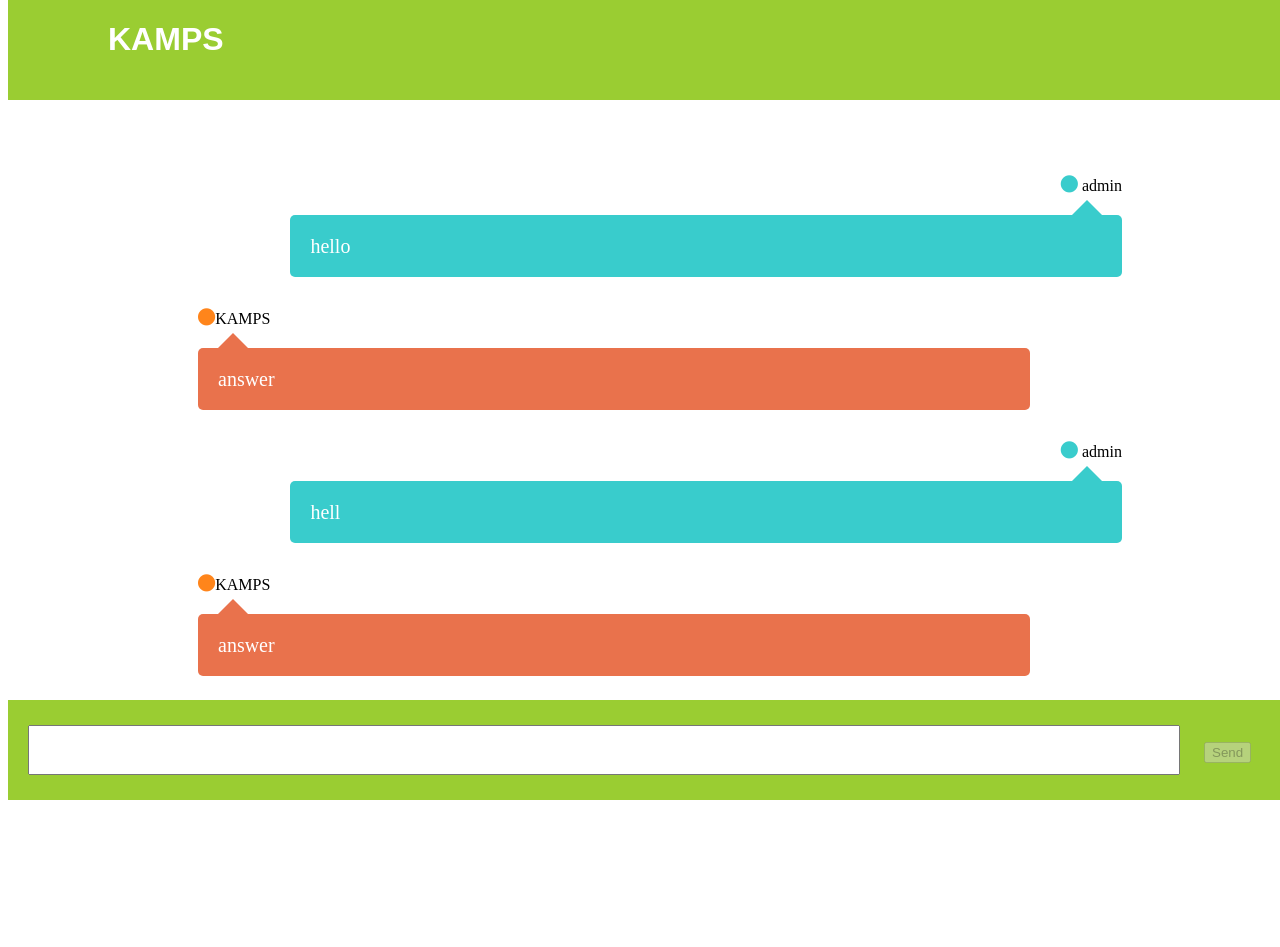
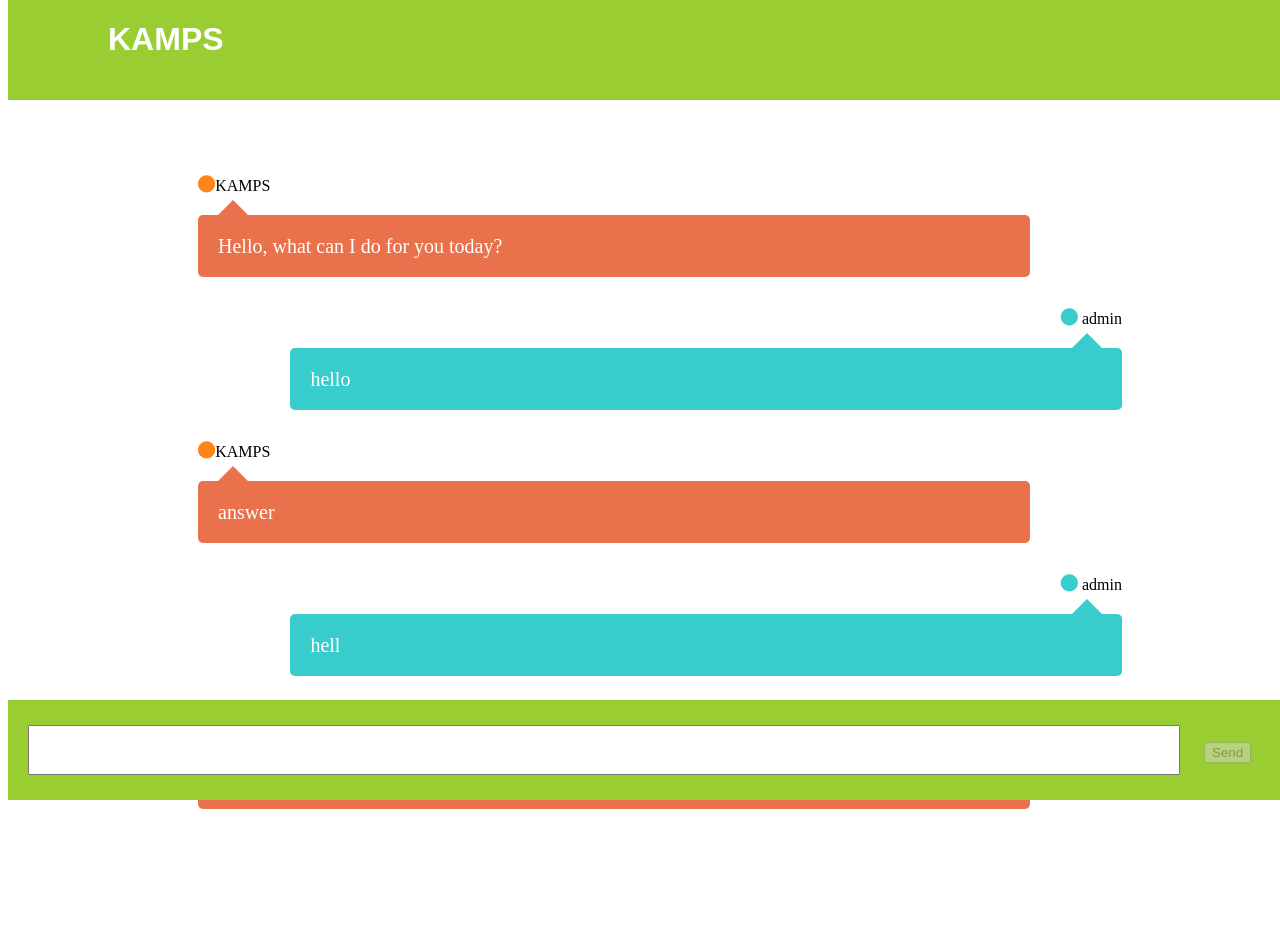
Before and after one commit to sahilpwr/ChatBot, a Django app: page /home/ in a window 1280 px wide. Before the commit the page ends 800 px from the top, so only its background shows below. Run offline with Django 3.2, Linux system fonts and the light colour scheme; a user stored in the database is signed in; data comes from the database, SQL or seed files in the repository; both versions use the stored data as it was after the commit; some libraries are stand-ins or nearby versions.

Commit message:
clean UI that takes in a question and returns "answer" from the "backend"

```diff
--- a/alpha/templates/beta/kamps.html
+++ b/alpha/templates/beta/kamps.html
@@ -23,6 +23,12 @@
             </div>
             <div class="chat-history" id="msg-list-div" >
                 <ul id="msg-list" class="chat-ul">
+                    <li class="clearfix">
+                                <div class="message-data">
+                                    <span class="message-data-name"><i class="fa fa-circle me"></i>KAMPS</span>
+                                </div>
+                                <div class="message me-message"> Hello, what can I do for you today? </div>
+                            </li>
                     {% for obj in chat %}
                         {% if obj.user == request.user %}
                             <li class="clearfix">
@@ -41,7 +47,7 @@
 
                         {% endif %}
                     {% empty %}
-                        <li class="float-right">No messages yet!</li>
+
                     {% endfor %}
                     <script>
 {#                        var chatlist = document.getElementById('msg-list-div');#}
--- /dev/null
+++ b/alpha/test.py
@@ -0,0 +1,4 @@
+def hello(user_input):
+    return ("answer")
+
+#
--- a/alpha/urls.py
+++ b/alpha/urls.py
@@ -9,4 +9,5 @@ urlpatterns = [
 
     url(r'^post/$', views.Post, name='post'),
     url(r'^messages/$', views.Messages, name='messages'),
+    # url(r'^tester/$', views.Tester, name='tester'),
 ]
--- a/alpha/views.py
+++ b/alpha/views.py
@@ -4,6 +4,7 @@ from django.http import HttpResponse, HttpResponseRedirect, JsonResponse
 from chat_app import settings
 
 from .models import Chat
+from .test import hello
 
 def Login(request):
     next = request.GET.get('next', '/home/')
@@ -32,16 +33,21 @@ def Home(request):
     return render(request, "beta/kamps.html", {'home': 'active', 'chat': c})
 
 def Post(request):
+
     if request.method == "POST":
         msg = request.POST.get('msgbox', None)
-        rly=request.POST.get('rlybox', None)
-        c = Chat(user=request.user, message=msg, reply=rly)
+        returner = hello(msg)
+        c = Chat(user=request.user, message=msg, reply=returner)
         if msg != '':
             c.save()
-        return JsonResponse({ 'msg': msg, 'user': c.user.username, 'rly':rly })
+        return JsonResponse({ 'msg': msg, 'user': c.user.username, 'rly':returner })
     else:
         return HttpResponse('Request must be POST.')
 
 def Messages(request):
     c = Chat.objects.all()
     return render(request, 'alpha/messages.html', {'chat': c})
+
+# def Tester(request):
+#     returner = hello()
+#     return JsonResponse({'tester':returner})
--- a/static/chat.js
+++ b/static/chat.js
@@ -1,21 +1,34 @@
 $('#chat-form').on('submit', function(event){
     event.preventDefault();
+
     reply="Let me think about it....";
+
+    // $.ajax({
+    //     url:'/tester/',
+    //     type:'Tester',
+    //
+    //     success: function(json){
+    //         $('#chat-msg').val('');
+    //         $('#msg-list').append('<li class="clearfix">');
+    //         $('#msg-list').append('<div class="message-data align-left"><span class="message-data-name"><i class="fa fa-circle me"></i>KAMPS</span></div>');
+    //         $('#msg-list').append('<div class="float-left message me-message">'+json.tester+'</div></li>');
+    //     }
+    //
+    // })
 
     $.ajax({
         url : '/post/',
         type : 'POST',
-        data : { msgbox : $('#chat-msg').val() , rlybox:reply},
+        data : { msgbox : $('#chat-msg').val()},
 
         success : function(json){
             $('#chat-msg').val('');
-            $('#msg-list').append('<link rel="stylesheet" href="kamps.css" >');
             $('#msg-list').append('<li class="clearfix"><div class="message-data align-right"><span class="message-data-name"><i class="fa fa-circle you"></i>'+json.user+'</span> </div>');
-            $('#msg-list').append('<div class="float-right message you-message">' + json.msg + '</div>'+'</li>');
-            //jump to back end
-            $('#msg-list').append('<li class="clearfix"><div class="message-data" ><span class="message-data-name" style="position:relative"><i class="fa fa-circle me"></i>KAMPS</span></div>'+'<div class="message me-message">'+json.rly+'</div></li>');
-            // $('#msg-list').append('<div class="message me-message">'+json.rly+'</div></li>');
-            // var chatlist = document.getElementById('body');
+            $('#msg-list').append('<div class="float-right message you-message">'+json.msg+'</div></li>');
+            $('#msg-list').append('<li class="clearfix">');
+            $('#msg-list').append('<div class="message-data align-left"><span class="message-data-name"><i class="fa fa-circle me"></i>KAMPS</span></div>');
+            $('#msg-list').append('<div class="float-left message me-message">'+json.rly+'</div></li>');
+
             document.body.scrollTop = document.body.scrollHeight;
         }
     });
```
Also changed, not shown: db.sqlite3.
